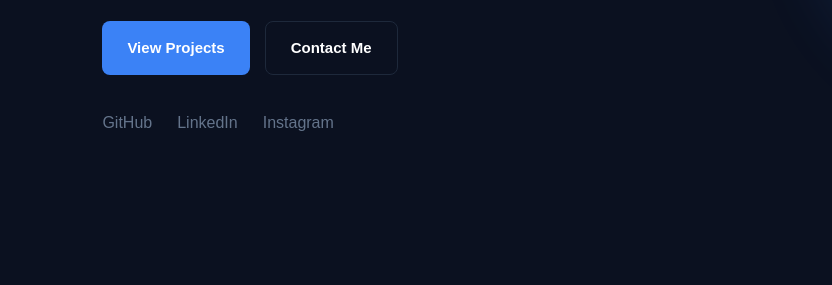
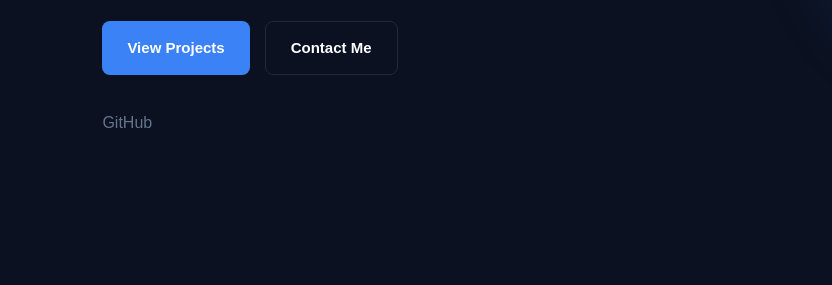
Before and after one commit to khadakkc13-spec/My-portfolio, a plain HTML site: page index.html in a window 1280 px wide. Shown: the part 515-800 px from the top of the page, 0-832 px from the left. Drawn offline with Linux system fonts and the light colour scheme; grey boxes are pictures that could not be loaded.

Commit message:
Update index.html

```diff
--- a/index.html
+++ b/index.html
@@ -130,12 +130,10 @@
                         GitHub
                     </a>
 
-                    <a href="https://linkedin.com/in/khadakkc" target="_blank">
-                        LinkedIn
+                    <a href="https://www.facebook.com/profile.php?id=61581251807160" target="_blank">
                     </a>
 
                     <a href="https://instagram.com/khadakkc" target="_blank">
-                        Instagram
                     </a>
 
                 </div>
```
